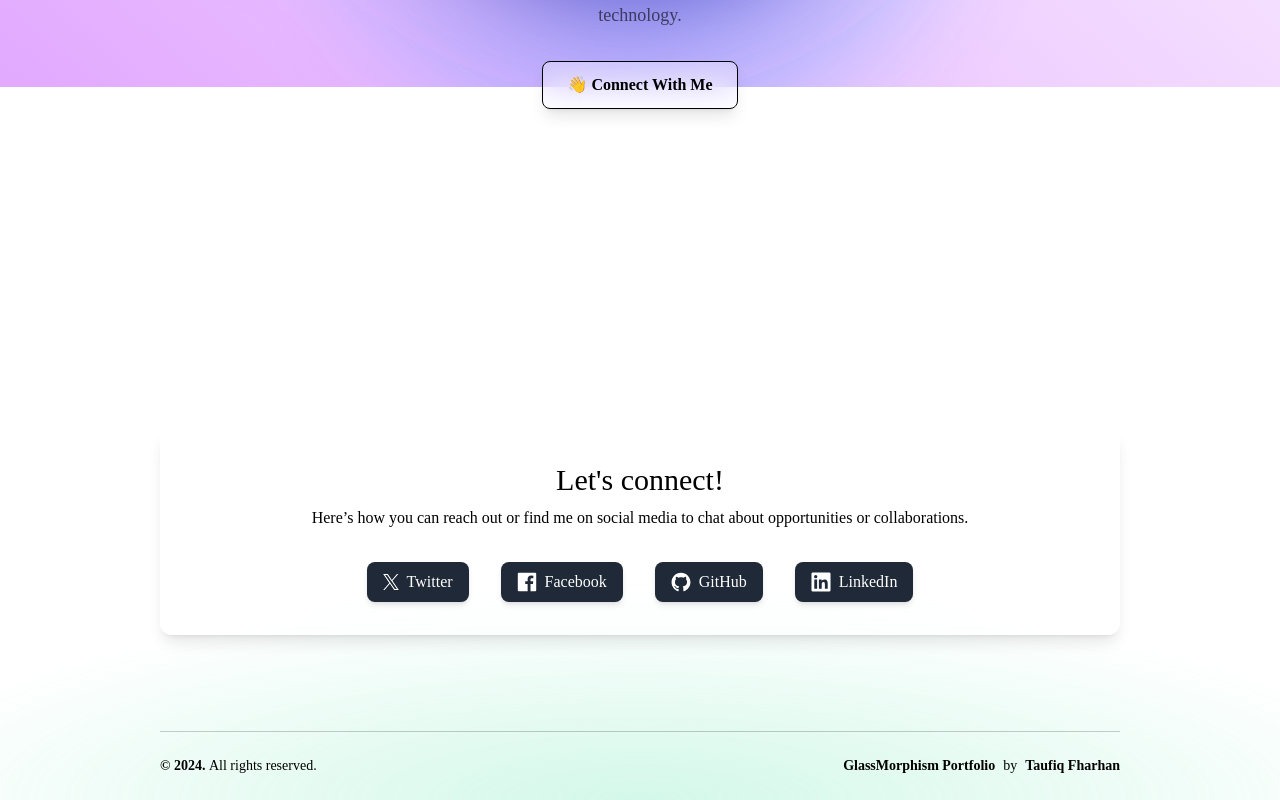
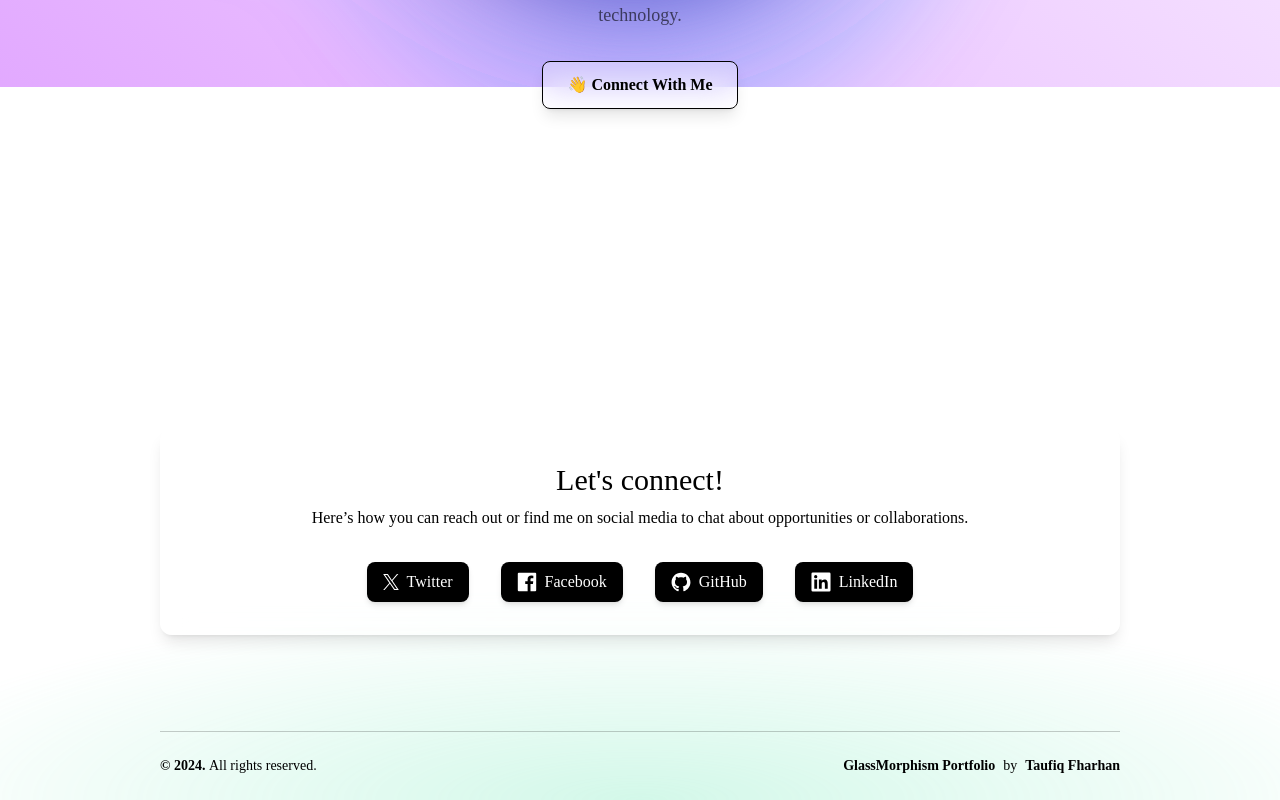
Before and after one commit to mkafw/glassmorphism, a Next.js app: page / in a window 1280 px wide. Shown: the part 713-1513 px from the top of the page. Built offline with nearby package versions, Linux system fonts and the light colour scheme.

Commit message:
Remove unnecessary imports from Contact section

```diff
--- a/sections/Contact.tsx
+++ b/sections/Contact.tsx
@@ -17,7 +17,7 @@ const Contact = () => {
               <a
                 href="https://twitter.com"
                 target="_blank"
-                className="flex items-center justify-center px-4 py-2 text-white bg-gray-800 hover:bg-gray-900 rounded-lg shadow-md space-x-2"
+                className="flex items-center justify-center px-4 py-2 text-white bg-black hover:bg-gray-900 rounded-lg shadow-md space-x-2"
               >
                 <svg
                   className="fill-white size-4"
@@ -32,7 +32,7 @@ const Contact = () => {
               <a
                 href="https://facebook.com"
                 target="_blank"
-                className="flex items-center justify-center px-4 py-2 text-white bg-gray-800 hover:bg-gray-900 rounded-lg shadow-md space-x-2"
+                className="flex items-center justify-center px-4 py-2 text-white bg-black hover:bg-gray-900 rounded-lg shadow-md space-x-2"
               >
                 <svg
                   className="fill-white size-5"
@@ -47,7 +47,7 @@ const Contact = () => {
               <a
                 href="https://github.com"
                 target="_blank"
-                className="flex items-center justify-center px-4 py-2 text-white bg-gray-800 hover:bg-gray-900 rounded-lg shadow-md space-x-2"
+                className="flex items-center justify-center px-4 py-2 text-white bg-black hover:bg-gray-900 rounded-lg shadow-md space-x-2"
               >
                 <svg
                   className="fill-white size-5"
@@ -63,7 +63,7 @@ const Contact = () => {
               <a
                 href="https://linkedin.com"
                 target="_blank"
-                className="flex items-center justify-center px-4 py-2 text-white bg-gray-800 hover:bg-gray-900 rounded-lg shadow-md space-x-2"
+                className="flex items-center justify-center px-4 py-2 text-white bg-black hover:bg-gray-900 rounded-lg shadow-md space-x-2"
               >
                 <svg
                   className="fill-white size-5"
```
